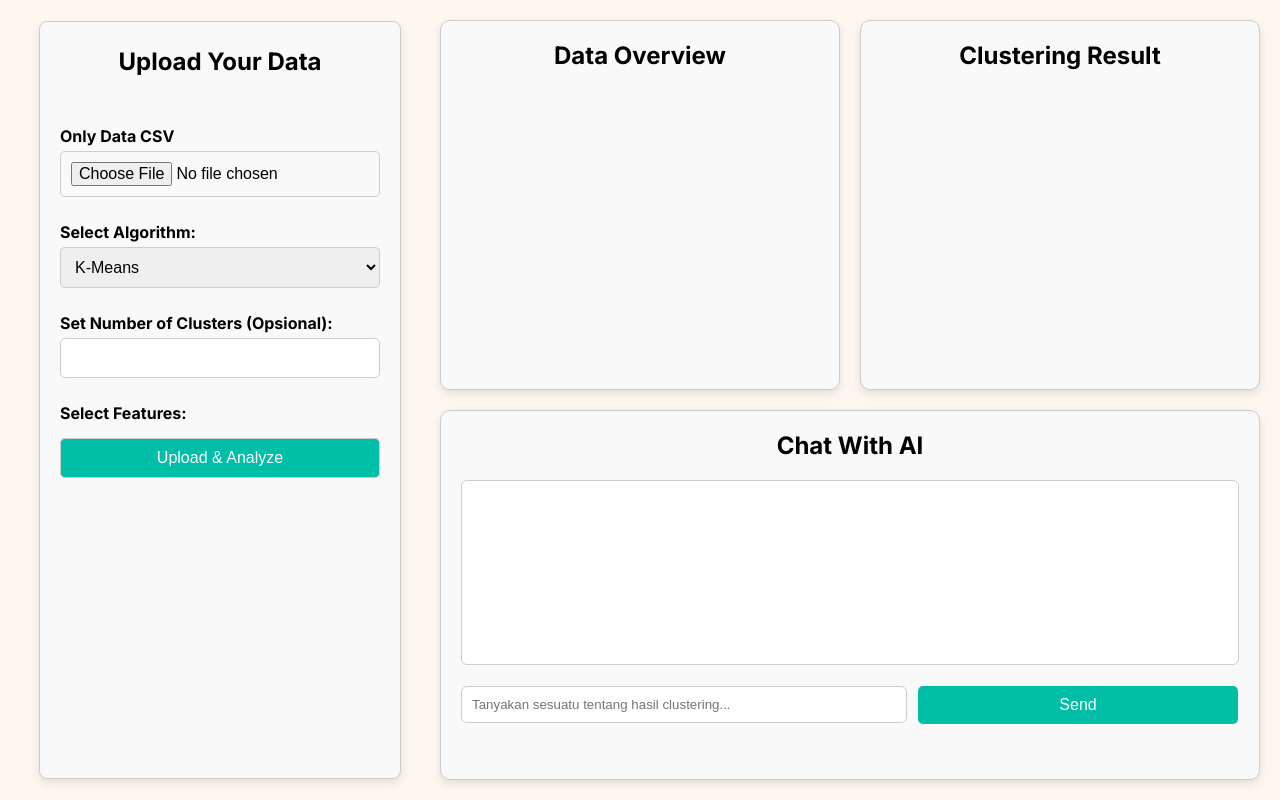
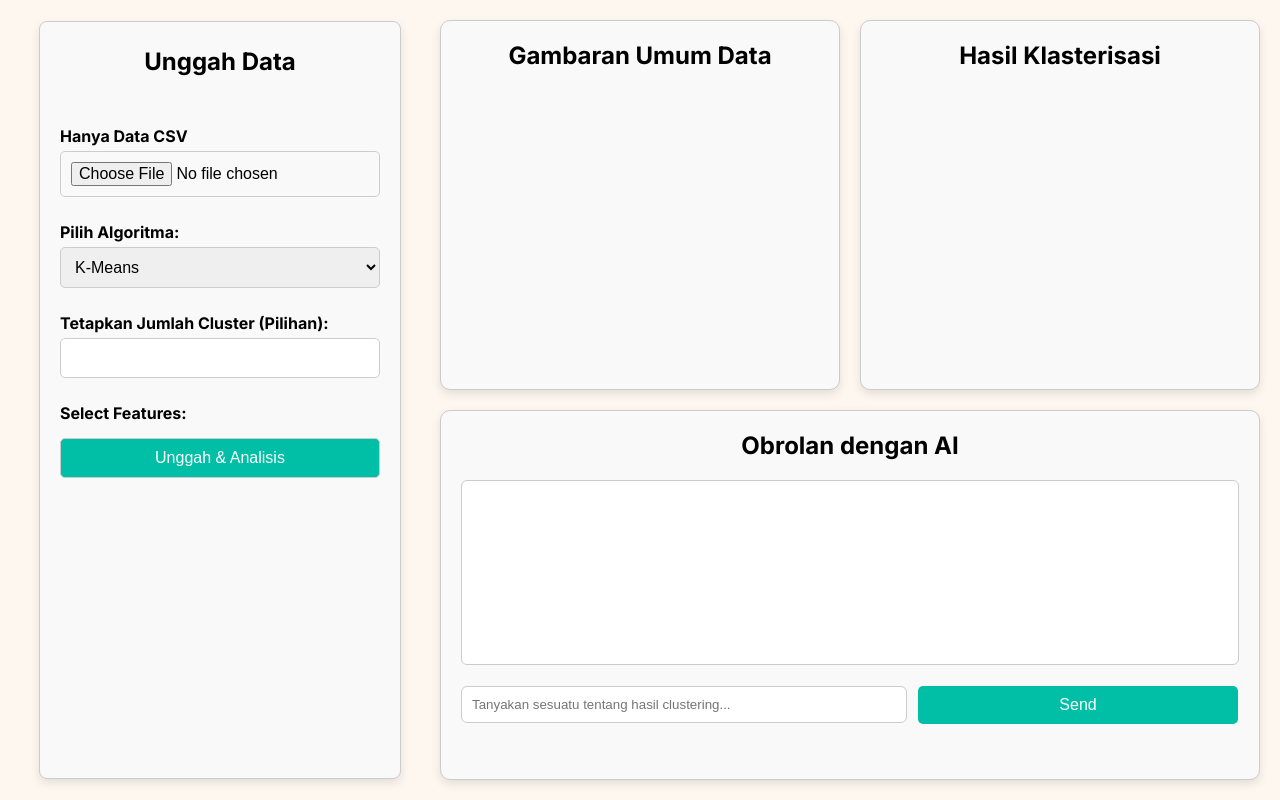
Before and after one commit to javamlna/Aurinova, a Flask app: page /app in a window 1280 px wide. Run offline with Flask 3, Linux system fonts and the light colour scheme.

Commit message:
Update Loading

```diff
--- a/aiagent/templates/index.html
+++ b/aiagent/templates/index.html
@@ -261,36 +261,36 @@
 <body>
   <div class="grid-container">
     <div class="panel upload-section">
-      <h2 style="text-align: center;">Upload Your Data</h2>
-      <label>Only Data CSV</label>
+      <h2 style="text-align: center;">Unggah Data</h2>
+      <label>Hanya Data CSV</label>
       <input type="file" id="fileInput" accept=".csv" onchange="loadCSVHeaders()" />
 
-      <label for="algorithm">Select Algorithm:</label>
+      <label for="algorithm">Pilih Algoritma:</label>
       <select id="algorithm">
         <option value="kmeans">K-Means</option>
         <option value="dbscan">DBSCAN</option>
       </select>
 
-      <label for="nClusters">Set Number of Clusters (Opsional):</label>
+      <label for="nClusters">Tetapkan Jumlah Cluster (Pilihan):</label>
       <input type="number" id="nClusters" min="1" />
 
       <label>Select Features:</label>
       <div id="featureCheckboxes" style="max-height: 200px; overflow-y: auto; margin-bottom:10px"></div>
 
-      <button onclick="upload()">Upload & Analyze</button>
+      <button onclick="upload()">Unggah & Analisis</button>
     </div>
     <div class="panel overview-section">
-      <h2 style="text-align: center;">Data Overview</h2>
+      <h2 style="text-align: center;">Gambaran Umum Data</h2>
       <div id="overviewTables"></div>
-      <a id="downloadCsv" href="#" download>Download File</a>
+      <a id="downloadCsv" href="#" download>Unduh File</a>
     </div>
     <div class="panel visual-section">
-      <h2 style="text-align: center;">Clustering Result</h2>
+      <h2 style="text-align: center;">Hasil Klasterisasi</h2>
       <img id="clusterPlot" />
-      <a id="downloadPlot" href="#" download>Download Plot</a>
+      <a id="downloadPlot" href="#" download>Unduh Gambar Plot</a>
     </div>
     <div class="panel chat-section">
-  <h2 style="text-align: center;">Chat With AI</h2>
+  <h2 style="text-align: center;">Obrolan dengan AI</h2>
 
   <div id="chatBox" style="border: 1px solid #ccc; height: 163px; overflow-y: auto; padding: 10px; background: #fff; border-radius: 6px; margin-left: 5px; margin-right: 5px;">
   </div>
@@ -510,12 +510,12 @@ async function sendMessage() {
         const data = await response.json();
         overviewDiv.innerHTML = '';
 
-        if (data.clusters) overviewDiv.appendChild(createTableFromObject(data.clusters, 'Number of Data per Cluster'));
+        if (data.clusters) overviewDiv.appendChild(createTableFromObject(data.clusters, 'Jumlah Data per Cluster'));
         if (data.features) {
           const featuresDiv = document.createElement('div');
           featuresDiv.style.marginBottom = '5px';
           const fTitle = document.createElement('h3');
-          fTitle.textContent = 'Selected Features';
+          fTitle.textContent = 'Pilih Fitur yang Digunakan';
           featuresDiv.appendChild(fTitle);
           const fList = document.createElement('ul');
           data.features.forEach(f => {
```
